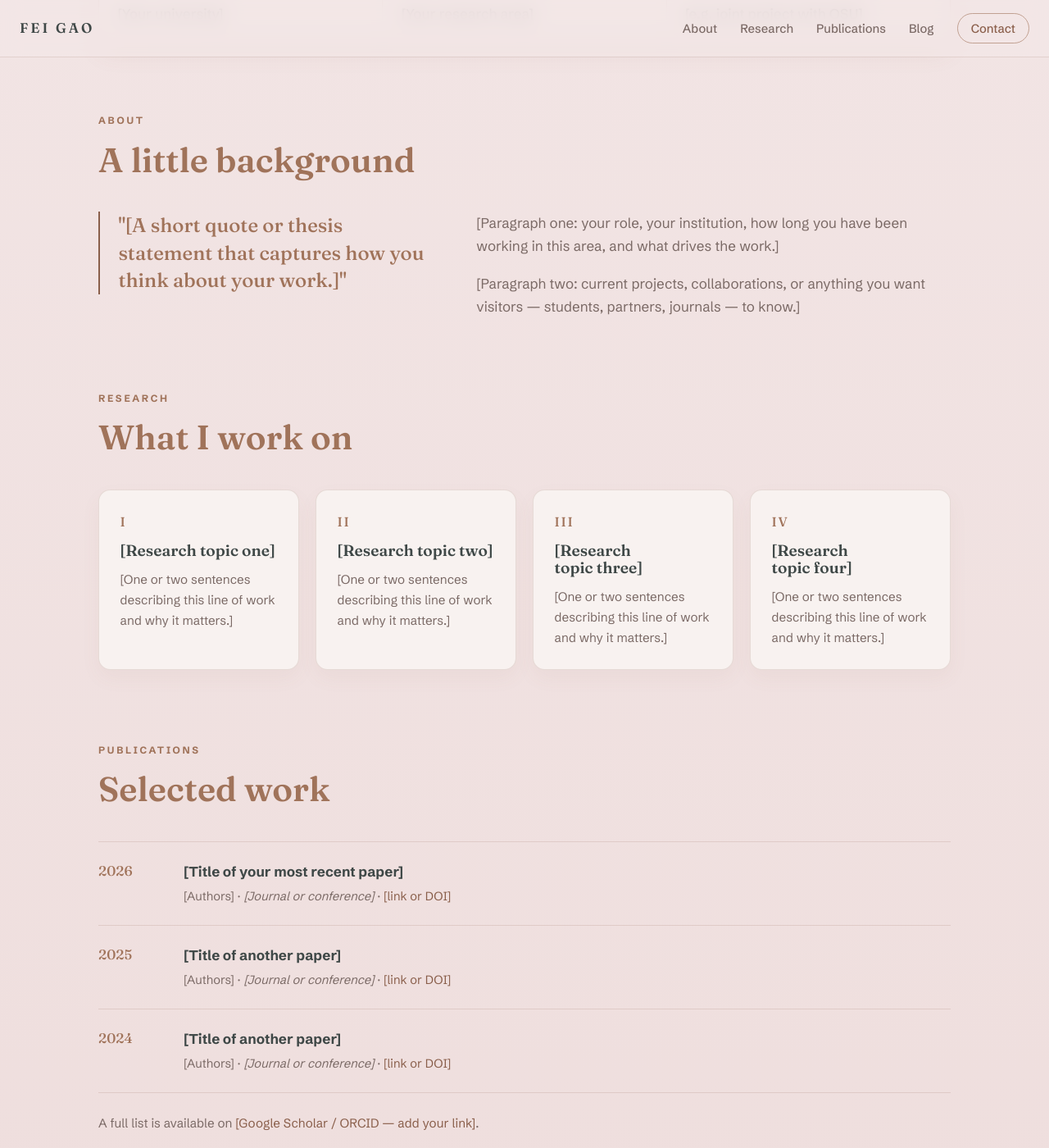
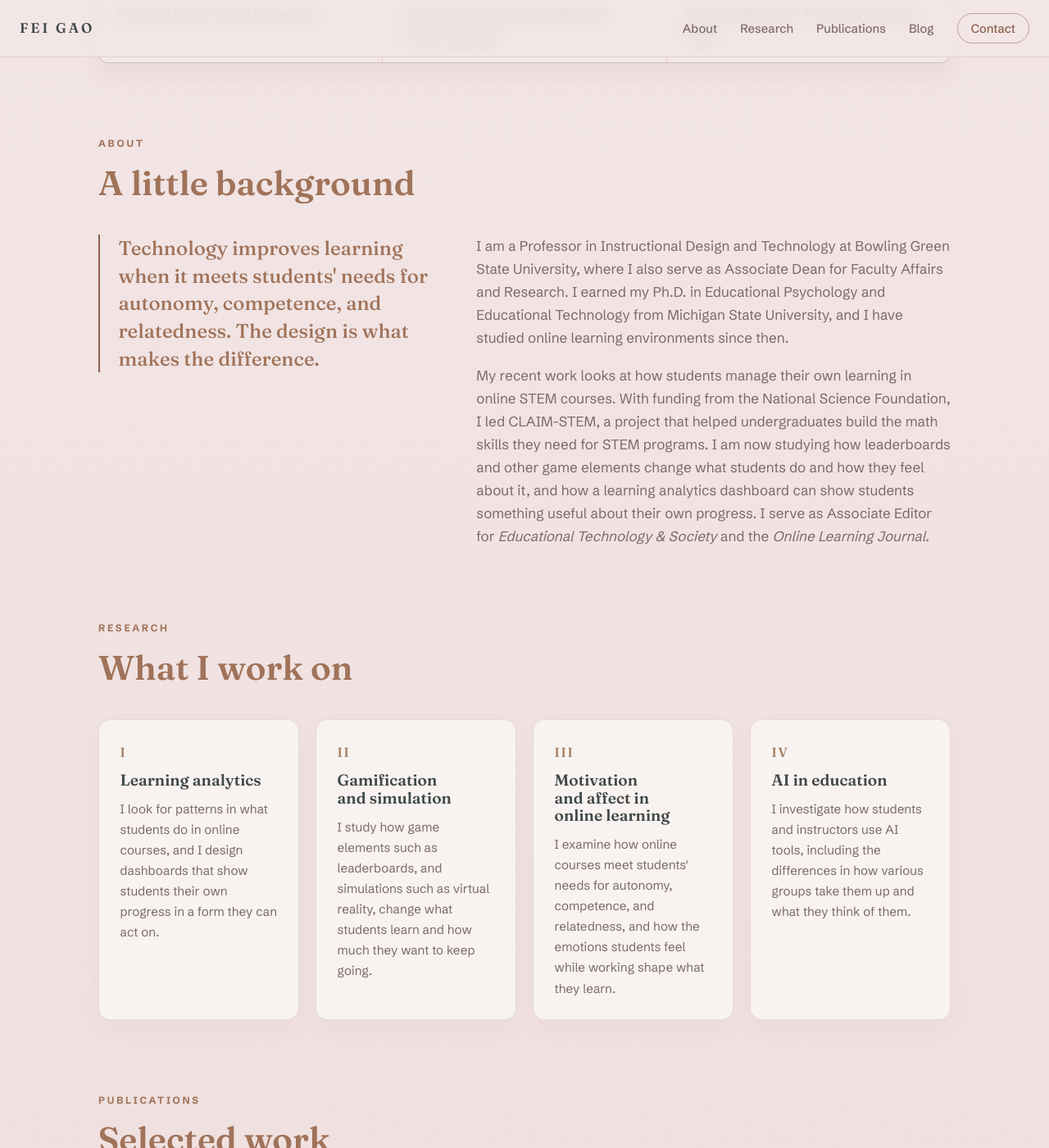
Before and after one commit to gaofei9/gaofei9.github.io, a Jekyll site: the page index.html, which Jekyll copies as it is, in a window 1280 px wide and 1400 px high, scrolled down 756 px. Shown: the whole window at 82% size. Built offline with Jekyll 4.4.1, drawn with Linux system fonts in a browser that asks for light colours; some of the changed text lies outside the part shown.

Commit message:
Fill in homepage content from CV; keep CV out of the repo
- Real bio, research areas, and six selected publications
- Contact set to gaof@bgsu.edu; Scholar and LinkedIn in the footer
- Ignore *.docx so the CV source is never published

Co-Authored-By: Claude Fable 5 <noreply@anthropic.com>

```diff
--- a/index.html
+++ b/index.html
@@ -4,7 +4,7 @@
   <meta charset="UTF-8">
   <meta name="viewport" content="width=device-width, initial-scale=1.0">
   <title>Fei Gao</title>
-  <meta name="description" content="Fei Gao — researcher. Research, publications, and resources.">
+  <meta name="description" content="Fei Gao, Professor of Instructional Design and Technology at Bowling Green State University. Research on learning analytics, gamification, and motivation in online learning.">
   <link rel="preconnect" href="https://fonts.googleapis.com">
   <link rel="preconnect" href="https://fonts.gstatic.com" crossorigin>
   <link rel="stylesheet" href="https://fonts.googleapis.com/css2?family=Fraunces:opsz,wght@9..144,500;9..144,600&family=Schibsted+Grotesk:wght@400;500;700&display=swap">
@@ -27,12 +27,13 @@
   <header class="hero" id="top">
     <div class="hero-inner">
       <div class="hero-text">
-        <p class="eyebrow">Researcher · [Your field]</p>
+        <p class="eyebrow">Professor of Instructional Design and Technology</p>
         <h1>Fei Gao</h1>
         <p class="lede">
-          [One or two sentences about who you are and what you work on.
-          For example: "I study how ... My work combines ... with ... to
-          understand ..."]
+          I study how people learn online, and how the design of a course or a
+          tool shapes what students do and how well they do it. My work brings
+          together learning analytics and research on motivation to build
+          environments that help students direct their own learning.
         </p>
         <div class="hero-actions">
           <a class="btn btn-rose" href="#research">Explore my research</a>
@@ -46,9 +47,9 @@
       </div>
     </div>
     <div class="cred-strip">
-      <div class="cred"><span class="cred-label">Affiliation</span><span class="cred-value">[Your university]</span></div>
-      <div class="cred"><span class="cred-label">Focus</span><span class="cred-value">[Your research area]</span></div>
-      <div class="cred"><span class="cred-label">Collaboration</span><span class="cred-value">[e.g. joint project with OSU]</span></div>
+      <div class="cred"><span class="cred-label">Affiliation</span><span class="cred-value">Bowling Green State University</span></div>
+      <div class="cred"><span class="cred-label">Focus</span><span class="cred-value">Learning analytics, gamification, online learning</span></div>
+      <div class="cred"><span class="cred-label">Recognition</span><span class="cred-value">Stanford/Elsevier Top 2% Scientists, 2025</span></div>
     </div>
   </header>
 
@@ -60,17 +61,30 @@
       </div>
       <div class="about-grid">
         <p class="about-pull">
-          "[A short quote or thesis statement that captures how you think
-          about your work.]"
+          Technology improves learning when it meets students' needs for
+          autonomy, competence, and relatedness. The design is what makes
+          the difference.
         </p>
         <div class="about-body">
           <p>
-            [Paragraph one: your role, your institution, how long you have
-            been working in this area, and what drives the work.]
+            I am a Professor in Instructional Design and Technology at Bowling
+            Green State University, where I also serve as Associate Dean for
+            Faculty Affairs and Research. I earned my Ph.D. in Educational
+            Psychology and Educational Technology from Michigan State
+            University, and I have studied online learning environments
+            since then.
           </p>
           <p>
-            [Paragraph two: current projects, collaborations, or anything
-            you want visitors — students, partners, journals — to know.]
+            My recent work looks at how students manage their own learning in
+            online STEM courses. With funding from the National Science
+            Foundation, I led CLAIM-STEM, a project that helped undergraduates
+            build the math skills they need for STEM programs. I am now
+            studying how leaderboards and other game elements change what
+            students do and how they feel about it, and how a learning
+            analytics dashboard can show students something useful about their
+            own progress. I serve as Associate Editor for
+            <em>Educational Technology &amp; Society</em> and the
+            <em>Online Learning Journal</em>.
           </p>
         </div>
       </div>
@@ -84,23 +98,23 @@
       <div class="topic-grid">
         <article class="topic-card">
           <span class="topic-num">I</span>
-          <h3>[Research topic one]</h3>
-          <p>[One or two sentences describing this line of work and why it matters.]</p>
+          <h3>Learning analytics</h3>
+          <p>I look for patterns in what students do in online courses, and I design dashboards that show students their own progress in a form they can act on.</p>
         </article>
         <article class="topic-card">
           <span class="topic-num">II</span>
-          <h3>[Research topic two]</h3>
-          <p>[One or two sentences describing this line of work and why it matters.]</p>
+          <h3>Gamification and simulation</h3>
+          <p>I study how game elements such as leaderboards, and simulations such as virtual reality, change what students learn and how much they want to keep going.</p>
         </article>
         <article class="topic-card">
           <span class="topic-num">III</span>
-          <h3>[Research topic three]</h3>
-          <p>[One or two sentences describing this line of work and why it matters.]</p>
+          <h3>Motivation and affect in online learning</h3>
+          <p>I examine how online courses meet students' needs for autonomy, competence, and relatedness, and how the emotions students feel while working shape what they learn.</p>
         </article>
         <article class="topic-card">
           <span class="topic-num">IV</span>
-          <h3>[Research topic four]</h3>
-          <p>[One or two sentences describing this line of work and why it matters.]</p>
+          <h3>AI in education</h3>
+          <p>I investigate how students and instructors use AI tools, including the differences in how various groups take them up and what they think of them.</p>
         </article>
       </div>
     </section>
@@ -114,26 +128,47 @@
         <li class="pub">
           <span class="pub-year">2026</span>
           <div>
-            <p class="pub-title">[Title of your most recent paper]</p>
-            <p class="pub-venue">[Authors] · <em>[Journal or conference]</em> · <a href="#">[link or DOI]</a></p>
+            <p class="pub-title">Examining the role of personality traits and perceived need satisfaction in gamified learning</p>
+            <p class="pub-venue">Gao, F., Liu, J., Rogers, K., Li, L., &amp; Liu, R. · <em>Knowledge Management &amp; E-Learning</em></p>
+          </div>
+        </li>
+        <li class="pub">
+          <span class="pub-year">2026</span>
+          <div>
+            <p class="pub-title">Students' perception of a leaderboard-based mathematics game</p>
+            <p class="pub-venue">Thompson, C. E., Rogers, K., &amp; Gao, F. · <em>First Monday</em></p>
           </div>
         </li>
         <li class="pub">
           <span class="pub-year">2025</span>
           <div>
-            <p class="pub-title">[Title of another paper]</p>
-            <p class="pub-venue">[Authors] · <em>[Journal or conference]</em> · <a href="#">[link or DOI]</a></p>
+            <p class="pub-title">Towards tailored online learning: Predicting students' online learning patterns with perceived needs satisfaction</p>
+            <p class="pub-venue">Gao, F., &amp; Liu, R. · <em>Educational Technology and Society</em>, 28(2), 1–14 · <a href="https://www.jstor.org/stable/48827974">JSTOR</a></p>
           </div>
         </li>
         <li class="pub">
           <span class="pub-year">2024</span>
           <div>
-            <p class="pub-title">[Title of another paper]</p>
-            <p class="pub-venue">[Authors] · <em>[Journal or conference]</em> · <a href="#">[link or DOI]</a></p>
+            <p class="pub-title">Advancing gamification research and practice with three underexplored ideas in self-determination theory</p>
+            <p class="pub-venue">Gao, F. · <em>TechTrends</em>, 68, 661–671 · <a href="https://doi.org/10.1007/s11528-024-00968-9">DOI</a></p>
+          </div>
+        </li>
+        <li class="pub">
+          <span class="pub-year">2023</span>
+          <div>
+            <p class="pub-title">Effects of virtual reality simulation on medical students' learning and motivation in human parasitology instruction</p>
+            <p class="pub-venue">Gao, F., Qiu, J., Chen, L., Li, L., Ji, M., &amp; Zhang, R. · <em>BMC Medical Education</em>, 23, 630 · <a href="https://doi.org/10.1186/s12909-023-04589-3">DOI</a></p>
+          </div>
+        </li>
+        <li class="pub">
+          <span class="pub-year">2020</span>
+          <div>
+            <p class="pub-title">A systematic review of mobile game-based learning in STEM education</p>
+            <p class="pub-venue">Gao, F., Li, L., &amp; Sun, Y. · <em>Educational Technology Research &amp; Development</em>, 68, 1791–1827</p>
           </div>
         </li>
       </ol>
-      <p class="pub-more">A full list is available on <a href="#">[Google Scholar / ORCID — add your link]</a>.</p>
+      <p class="pub-more">A full list is available on <a href="https://scholar.google.com/citations?user=ddWcpbgAAAAJ&amp;hl=en">Google Scholar</a>.</p>
     </section>
 
     <section class="section" id="contact">
@@ -146,14 +181,18 @@
             best way to reach me.
           </p>
         </div>
-        <a class="btn btn-rose" href="mailto:you@example.com">Email me</a>
+        <a class="btn btn-rose" href="mailto:gaof@bgsu.edu">Email me</a>
       </div>
     </section>
   </main>
 
   <footer class="footer">
     <span>© 2026 Fei Gao</span>
-    <span>Built with GitHub Pages</span>
+    <span>
+      <a href="https://scholar.google.com/citations?user=ddWcpbgAAAAJ&amp;hl=en">Google Scholar</a> ·
+      <a href="https://www.linkedin.com/in/gaofei/">LinkedIn</a> ·
+      <a href="mailto:gaof@bgsu.edu">gaof@bgsu.edu</a>
+    </span>
   </footer>
 
 </body>
```
Also changed, not shown: 1 other file.
